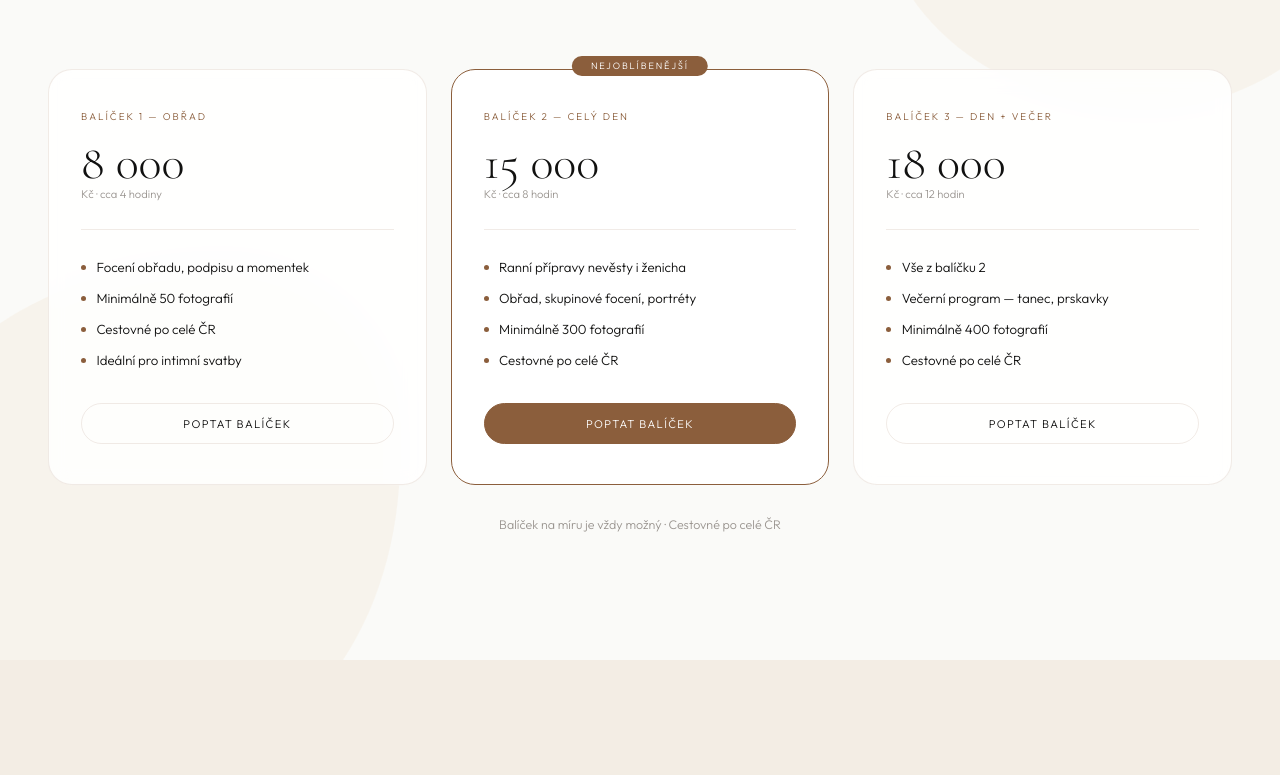
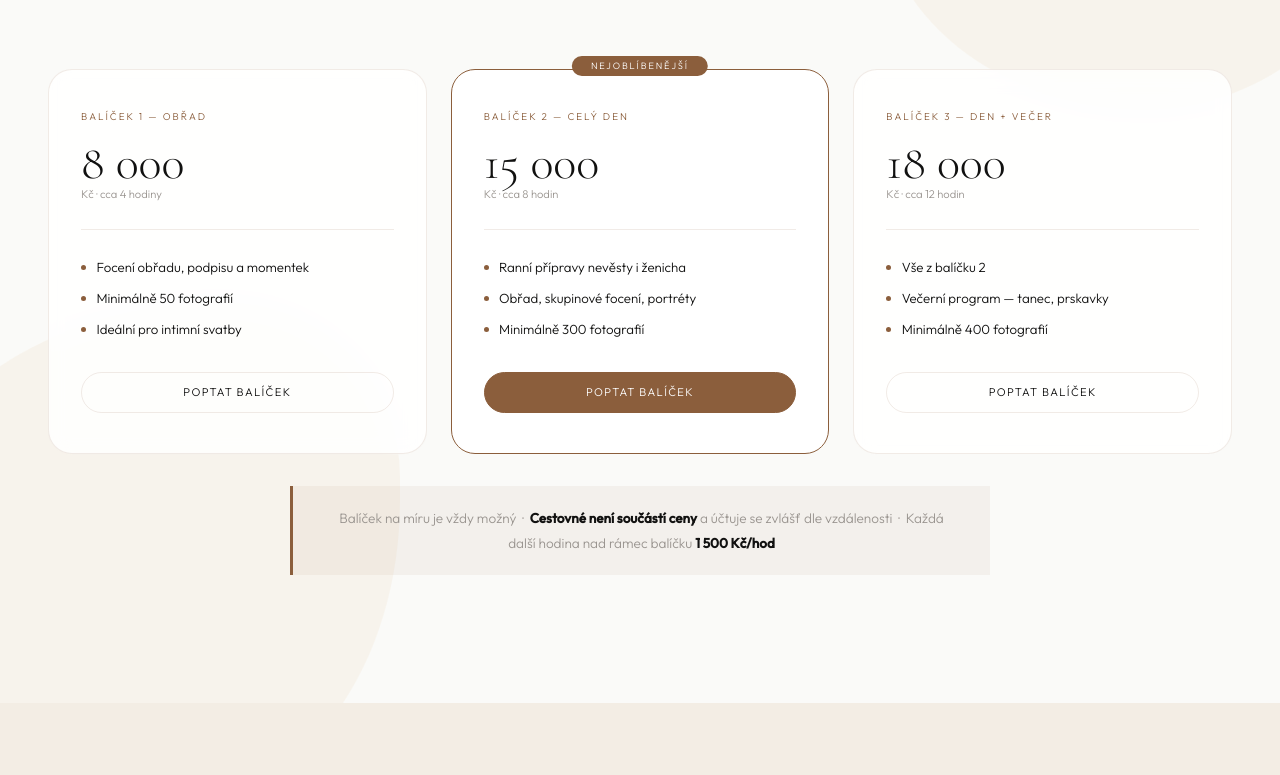
Before and after one commit to Moment-ly/TominoPhoto, a plain HTML site: page index.html in a window 1280 px wide. Shown: the part 2954-3729 px from the top of the page. Drawn offline with nearby package versions, Linux system fonts and the light colour scheme.

Commit message:
Add files via upload

```diff
--- a/index.html
+++ b/index.html
@@ -936,7 +936,6 @@ footer {
         <ul class="pkg-list">
           <li>Focení obřadu, podpisu a momentek</li>
           <li>Minimálně 50 fotografií</li>
-          <li>Cestovné po celé ČR</li>
           <li>Ideální pro intimní svatby</li>
         </ul>
         <a href="#kontakt" class="pkg-btn">Poptat balíček</a>
@@ -950,7 +949,6 @@ footer {
           <li>Ranní přípravy nevěsty i ženicha</li>
           <li>Obřad, skupinové focení, portréty</li>
           <li>Minimálně 300 fotografií</li>
-          <li>Cestovné po celé ČR</li>
         </ul>
         <a href="#kontakt" class="pkg-btn">Poptat balíček</a>
       </div>
@@ -962,12 +960,17 @@ footer {
           <li>Vše z balíčku 2</li>
           <li>Večerní program — tanec, prskavky</li>
           <li>Minimálně 400 fotografií</li>
-          <li>Cestovné po celé ČR</li>
         </ul>
         <a href="#kontakt" class="pkg-btn">Poptat balíček</a>
       </div>
     </div>
-    <p style="text-align:center;margin-top:2rem;font-size:0.78rem;color:var(--muted);">Balíček na míru je vždy možný · Cestovné po celé ČR</p>
+    <div style="margin-top:2rem;padding:1.25rem 2rem;background:rgba(139,94,60,0.06);border-left:3px solid var(--accent);max-width:700px;margin-left:auto;margin-right:auto;">
+      <p style="font-size:0.85rem;color:var(--muted);line-height:1.8;text-align:center;">
+        Balíček na míru je vždy možný &nbsp;·&nbsp;
+        <strong style="color:var(--dark);">Cestovné není součástí ceny</strong> a účtuje se zvlášť dle vzdálenosti &nbsp;·&nbsp;
+        Každá další hodina nad rámec balíčku <strong style="color:var(--dark);">1 500 Kč/hod</strong>
+      </p>
+    </div>
   </div>
 </section>
 
```
